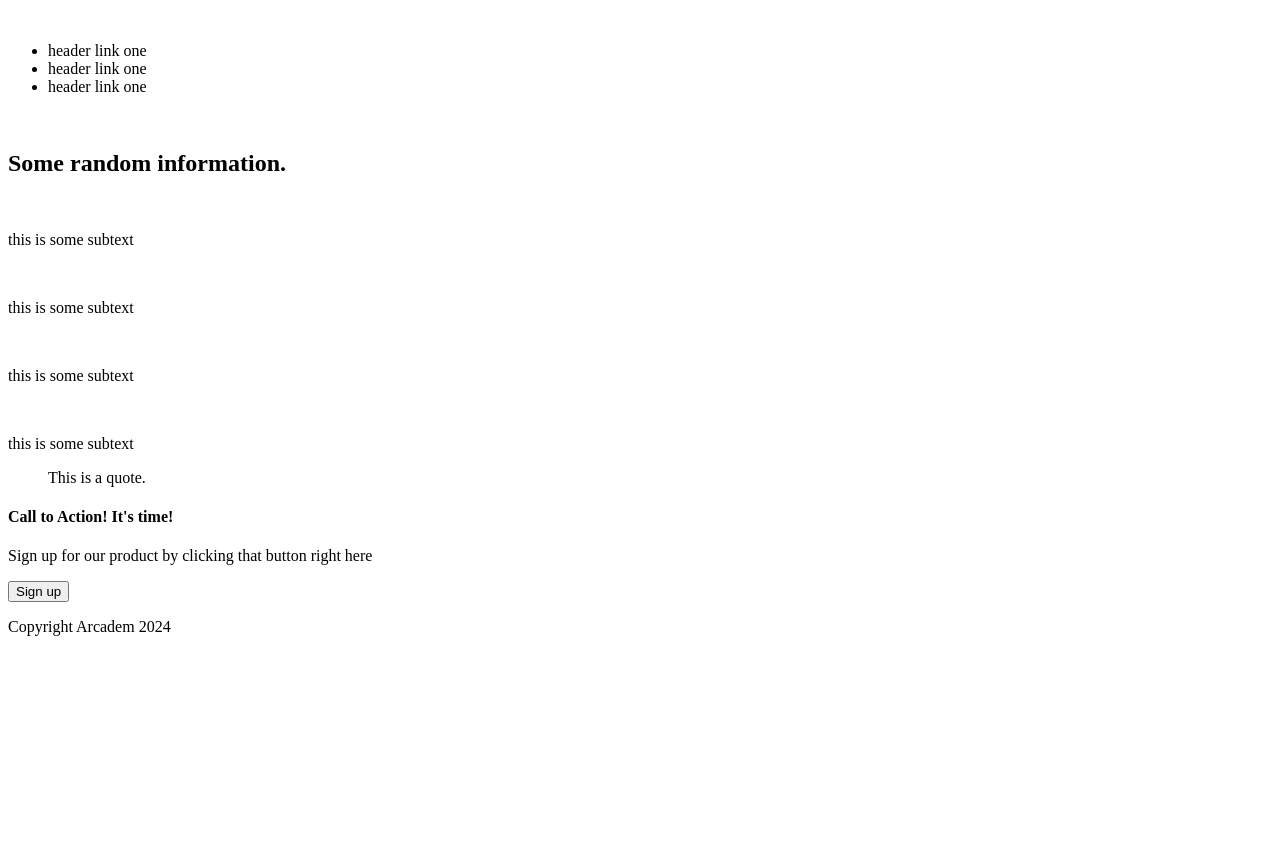
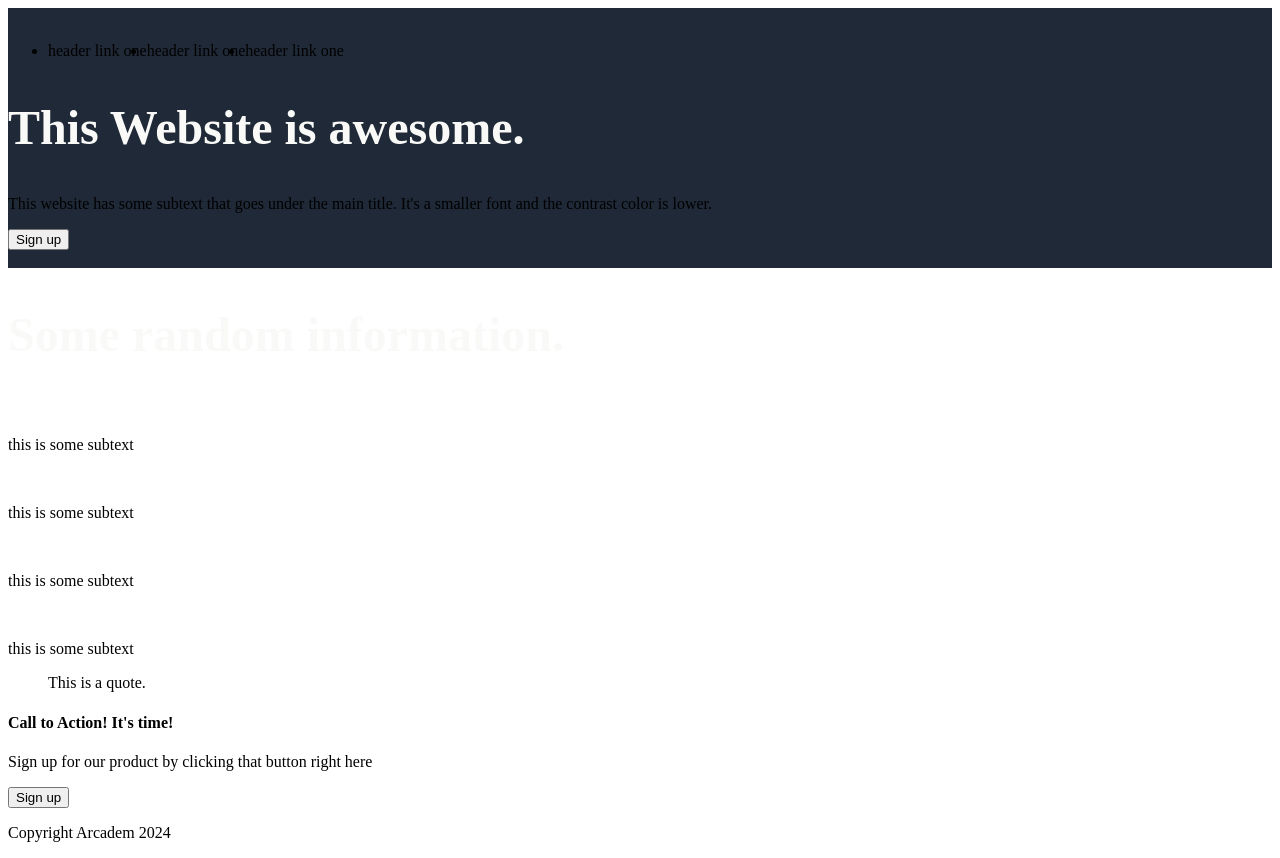
Before and after one commit to darthtimothy/sec-website, a plain HTML site: page index.html in a window 1280 px wide. Before the commit the page ends 800 px from the top, so only its background shows below. Drawn offline with Linux system fonts and the light colour scheme.

Commit message:
Add style for header

```diff
--- a/index.html
+++ b/index.html
@@ -19,7 +19,14 @@
             </ul>
         </nav>
         <div class="hero">
-            <div class="hero-text"></div>
+            <div class="hero-text">
+                <h2>
+                    This Website is awesome.
+                </h2>
+                <p>This website has some subtext that goes under the main title. It's a smaller font and the contrast
+                    color is lower.</p>
+                <button type="submit">Sign up</button>
+            </div>
             <img src="" alt="">
         </div>
     </header>
--- a/style.css
+++ b/style.css
@@ -0,0 +1,16 @@
+body {}
+
+header {
+    background-color: #1f2937;
+}
+
+nav ul {
+    display: flex;
+
+}
+
+h2 {
+    font-size: 48px;
+    font-weight: extra-bold;
+    color: #f9faf8;
+}
```
